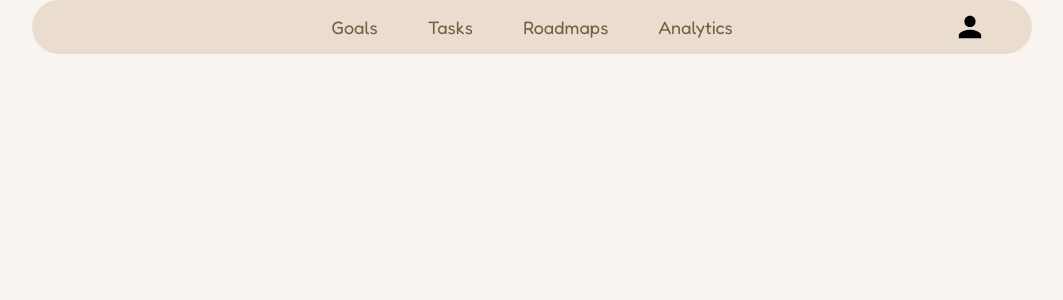
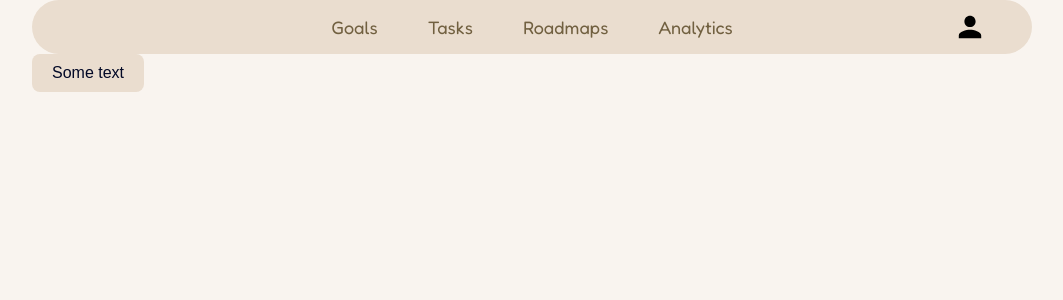
Before and after one commit to Sofiia13/goals_achiever, a React app in the folder frontend/: page / in a window 1280 px wide. Shown: the top 300 px of the page, without its empty margins (108-1171 px from the left). Built offline with nearby package versions, Linux system fonts and the light colour scheme; the HTML template or start-up script is replaced by a standard one.

Commit message:
add buttons

```diff
--- a/frontend/src/app/App.tsx
+++ b/frontend/src/app/App.tsx
@@ -1,3 +1,4 @@
+import { Button } from "../shared/components/ui/Button";
 import { Header } from "../shared/components/ui/Header";
 import "./App.css";
 
@@ -5,6 +6,7 @@ function App() {
   return (
     <>
       <Header />
+      <Button buttonText="Some text" onClick={() => alert("Button clicked!")} />
     </>
   );
 }
--- /dev/null
+++ b/frontend/src/shared/components/ui/Button/Button.module.scss
@@ -0,0 +1,33 @@
+.button {
+  padding: 10px 20px;
+  border: none;
+  border-radius: 8px;
+  background-color: $secondary-color;
+  color: $stroke-color;
+  font-size: 16px;
+  cursor: pointer;
+  transition: background-color 0.2s ease, transform 0.1s ease;
+
+  &:hover:not(:disabled) {
+    background-color: $tertiary-color;
+    transform: translateY(-1px);
+  }
+
+  &:disabled {
+    opacity: 0.5;
+    cursor: not-allowed;
+  }
+}
+
+.text {
+  background: none;
+  color: #5c6cff;
+  padding: 0;
+  font-weight: 500;
+
+  &:hover:not(:disabled) {
+    text-decoration: underline;
+    background: none;
+    transform: none;
+  }
+}
--- /dev/null
+++ b/frontend/src/shared/components/ui/Button/Button.tsx
@@ -0,0 +1,28 @@
+import type React from "react";
+import styles from "./Button.module.scss";
+
+type ButtonProps = {
+  buttonText: string;
+  onClick?: () => void;
+  variant?: "default" | "text";
+  disabled?: boolean;
+  className?: string;
+};
+
+export const Button: React.FC<ButtonProps> = ({
+  buttonText,
+  onClick,
+  variant = "default",
+  disabled = false,
+  className = "",
+}) => {
+  const buttonClass = `${styles.button} ${
+    variant === "text" ? styles.text : ""
+  } ${className}`;
+
+  return (
+    <button className={buttonClass} onClick={onClick} disabled={disabled}>
+      {buttonText}
+    </button>
+  );
+};
--- /dev/null
+++ b/frontend/src/shared/components/ui/Button/index.ts
@@ -0,0 +1 @@
+export { Button } from "./Button";
```
